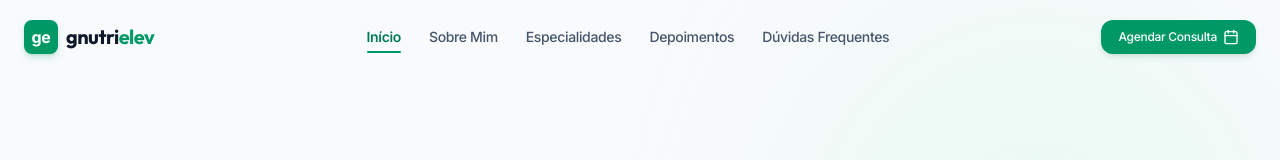
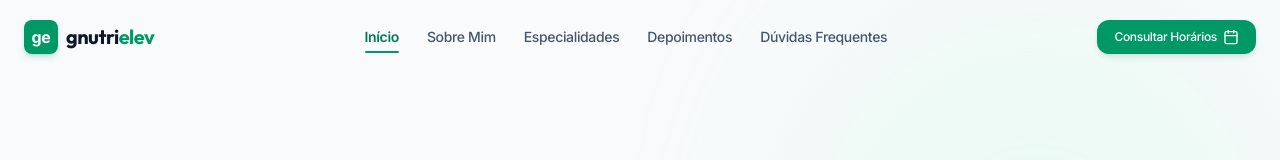
Before and after one commit to paulodias-dev/gnutrielev-nutricionista, a React (Vite) app: page / in a window 1280 px wide. Shown: the top 160 px of the page. Built offline with nearby package versions, Linux system fonts and the light colour scheme.

Commit message:
Melhora acessibilidade do menu e CTAs

```diff
--- a/src/components/layout/Header.tsx
+++ b/src/components/layout/Header.tsx
@@ -15,12 +15,10 @@ export const Header: React.FC = () => {
   const [scrolled, setScrolled] = useState(false);
   const [activeSection, setActiveSection] = useState('inicio');
 
-  // Listen to scroll to apply heavier glass shadow
   useEffect(() => {
     const handleScroll = () => {
       setScrolled(window.scrollY > 20);
 
-      // Simple active link detection
       const sections = NAV_ITEMS.map(i => i.href.replace('#', ''));
       const scrollPosition = window.scrollY + 120;
 
@@ -37,7 +35,7 @@ export const Header: React.FC = () => {
       }
     };
 
-    window.addEventListener('scroll', handleScroll);
+    window.addEventListener('scroll', handleScroll, { passive: true });
     handleScroll();
 
     return () => window.removeEventListener('scroll', handleScroll);
@@ -47,7 +45,7 @@ export const Header: React.FC = () => {
     const scrollFromHash = () => {
       const hashTarget = window.location.hash.replace('#', '');
       if (hashTarget) {
-        scrollToSection(hashTarget);
+        scrollToSection(hashTarget, { updateHash: false });
       }
     };
 
@@ -58,6 +56,17 @@ export const Header: React.FC = () => {
       window.cancelAnimationFrame(rafId);
       window.removeEventListener('hashchange', scrollFromHash);
     };
+  }, []);
+
+  useEffect(() => {
+    const closeOnEscape = (event: KeyboardEvent) => {
+      if (event.key === 'Escape') {
+        setIsOpen(false);
+      }
+    };
+
+    window.addEventListener('keydown', closeOnEscape);
+    return () => window.removeEventListener('keydown', closeOnEscape);
   }, []);
 
   const handleLinkClick = (e: React.MouseEvent<HTMLAnchorElement>, targetId: string) => {
@@ -76,12 +85,12 @@ export const Header: React.FC = () => {
       }`}
     >
       <div className="max-w-7xl mx-auto px-6 flex items-center justify-between">
-        {/* Logo Container */}
         <a
           href="#inicio"
           onClick={(e) => handleLinkClick(e, 'inicio')}
-          className="flex items-center gap-2 group select-none"
+          className="flex items-center gap-2 group select-none focus:outline-none focus-visible:ring-2 focus-visible:ring-emerald-600 focus-visible:ring-offset-2 rounded-lg"
           id="logo-link"
+          aria-label="Ir para o início da página GNutriElev"
         >
           <div className="w-8.5 h-8.5 rounded-lg bg-emerald-600 flex items-center justify-center shadow-md shadow-emerald-600/20 group-hover:bg-emerald-500 transition-colors">
             <span className="text-white text-base font-extrabold tracking-tight">ge</span>
@@ -91,18 +100,18 @@ export const Header: React.FC = () => {
           </span>
         </a>
 
-        {/* Desktop Navigation */}
-        <nav className="hidden md:flex items-center gap-7" id="desktop-nav">
+        <nav className="hidden md:flex items-center gap-7" id="desktop-nav" aria-label="Navegação principal">
           {NAV_ITEMS.map((item) => (
             <a
               key={item.id}
               href={item.href}
               onClick={(e) => handleLinkClick(e, item.href.replace('#', ''))}
-              className={`text-sm font-medium tracking-tight transition-colors relative py-1.5 ${
+              className={`text-sm font-medium tracking-tight transition-colors relative py-1.5 rounded focus:outline-none focus-visible:ring-2 focus-visible:ring-emerald-600 focus-visible:ring-offset-2 ${
                 activeSection === item.href.replace('#', '')
                   ? 'text-emerald-700 font-semibold'
                   : 'text-slate-600 hover:text-slate-900'
               }`}
+              aria-current={activeSection === item.href.replace('#', '') ? 'page' : undefined}
             >
               {item.label}
               {activeSection === item.href.replace('#', '') && (
@@ -116,32 +125,34 @@ export const Header: React.FC = () => {
           ))}
         </nav>
 
-        {/* Action Button Desktop */}
         <div className="hidden md:block">
           <Button
             id="header-cta"
-            onClick={() => window.open(NUTRI_PROFILE.whatsappUrl, '_blank')}
+            href={NUTRI_PROFILE.whatsappUrl}
+            target="_blank"
+            rel="noopener noreferrer"
             variant="primary"
             size="sm"
             icon={Calendar}
+            aria-label="Consultar horários pelo WhatsApp"
           >
-            Agendar Consulta
+            Consultar Horários
           </Button>
         </div>
 
-        {/* Mobile Toggle Button */}
         <button
           type="button"
           onClick={() => setIsOpen(!isOpen)}
-          className="md:hidden p-2 rounded-lg text-slate-600 hover:text-slate-950 hover:bg-slate-100/50 transition-colors focus:outline-none"
-          aria-label="Toggle Menu"
+          className="md:hidden p-2 rounded-lg text-slate-600 hover:text-slate-950 hover:bg-slate-100/50 transition-colors focus:outline-none focus-visible:ring-2 focus-visible:ring-emerald-600 focus-visible:ring-offset-2"
+          aria-label={isOpen ? 'Fechar menu' : 'Abrir menu'}
+          aria-expanded={isOpen}
+          aria-controls="mobile-drawer"
           id="mobile-menu-toggle"
         >
-          {isOpen ? <X className="w-5 h-5" /> : <Menu className="w-5 h-5" />}
+          {isOpen ? <X aria-hidden="true" className="w-5 h-5" /> : <Menu aria-hidden="true" className="w-5 h-5" />}
         </button>
       </div>
 
-      {/* Mobile Drawer Slide Navigation */}
       <AnimatePresence>
         {isOpen && (
           <motion.div
@@ -152,32 +163,36 @@ export const Header: React.FC = () => {
             className="md:hidden bg-white/95 backdrop-blur-xl border-b border-slate-200/50 absolute top-full left-0 right-0 overflow-hidden shadow-lg"
             id="mobile-drawer"
           >
-            <div className="px-6 py-6 flex flex-col gap-5">
+            <nav className="px-6 py-6 flex flex-col gap-5" aria-label="Navegação principal mobile">
               {NAV_ITEMS.map((item) => (
                 <a
                   key={item.id}
                   href={item.href}
                   onClick={(e) => handleLinkClick(e, item.href.replace('#', ''))}
-                  className={`text-base font-medium tracking-tight py-1 border-b border-slate-100/60 ${
+                  className={`text-base font-medium tracking-tight py-1 border-b border-slate-100/60 rounded focus:outline-none focus-visible:ring-2 focus-visible:ring-emerald-600 focus-visible:ring-offset-2 ${
                     activeSection === item.href.replace('#', '')
                       ? 'text-emerald-700 font-semibold pl-1.5 border-l-2 border-emerald-600 border-b-transparent'
                       : 'text-slate-600 hover:text-slate-900'
                   }`}
+                  aria-current={activeSection === item.href.replace('#', '') ? 'page' : undefined}
                 >
                   {item.label}
                 </a>
               ))}
               <Button
                 id="mobile-header-cta"
-                onClick={() => window.open(NUTRI_PROFILE.whatsappUrl, '_blank')}
+                href={NUTRI_PROFILE.whatsappUrl}
+                target="_blank"
+                rel="noopener noreferrer"
                 variant="primary"
                 size="md"
                 icon={ArrowRight}
+                aria-label="Falar no WhatsApp para consultar atendimento nutricional"
                 className="w-full mt-2"
               >
-                Falar com a Nutricionista
+                Falar pelo WhatsApp
               </Button>
-            </div>
+            </nav>
           </motion.div>
         )}
       </AnimatePresence>
```
